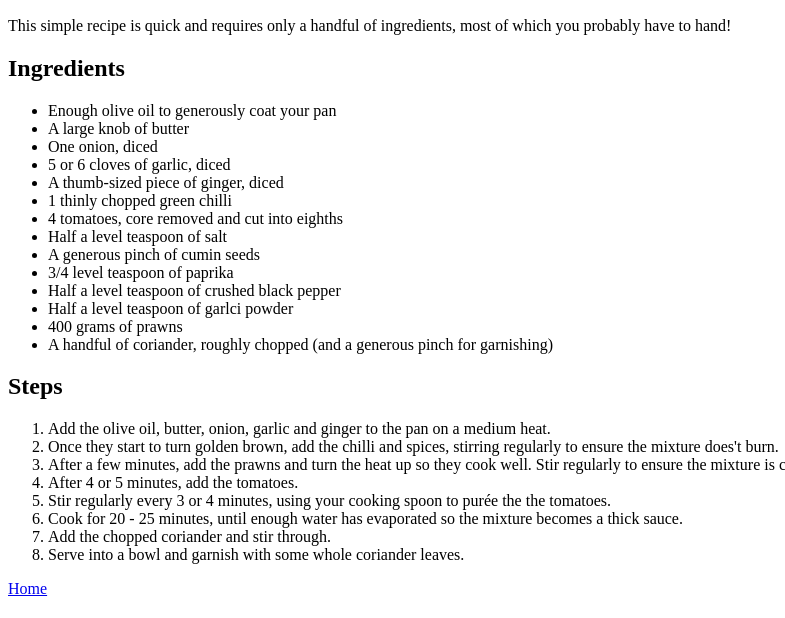
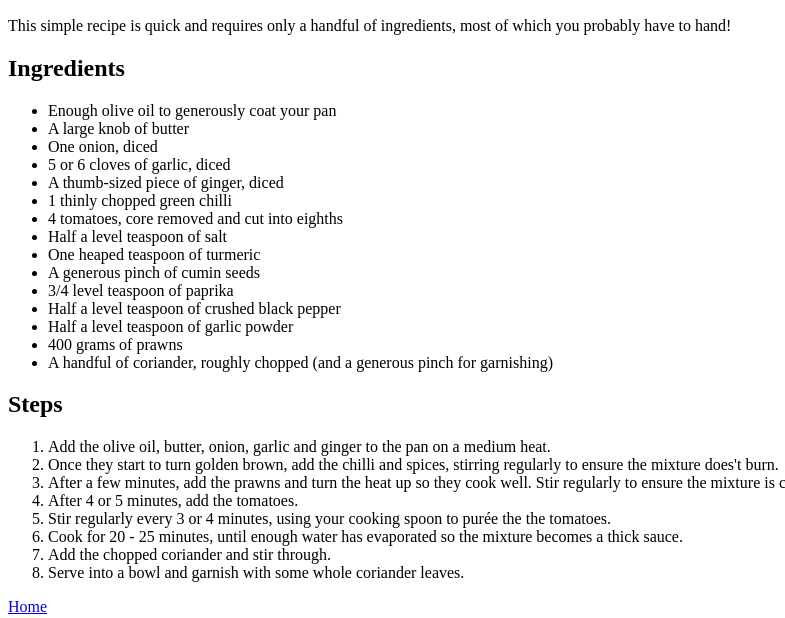
Before and after one commit to haginger/odinRecipes, a plain HTML site: page recipes/prawnCurry.html in a window 1280 px wide. Shown: the part 480-1098 px from the top of the page, without its empty margins (0-785 px from the left). Drawn offline with Linux system fonts and the light colour scheme.

Commit message:
Edit prawnCurry.html instructions
Correct typos and add missing instructions

```diff
--- a/recipes/prawnCurry.html
+++ b/recipes/prawnCurry.html
@@ -25,10 +25,11 @@
         <li>1 thinly chopped green chilli</li>
         <li>4 tomatoes, core removed and cut into eighths</li>
         <li>Half a level teaspoon of salt</li>
+        <li>One heaped teaspoon of turmeric</li>
         <li>A generous pinch of cumin seeds</li>
         <li>3/4 level teaspoon of paprika</li>
         <li>Half a level teaspoon of crushed black pepper</li>
-        <li>Half a level teaspoon of garlci powder</li>
+        <li>Half a level teaspoon of garlic powder</li>
         <li>400 grams of prawns</li>
         <li>A handful of coriander, roughly chopped (and a generous pinch for garnishing)</li>
     </ul>
```
